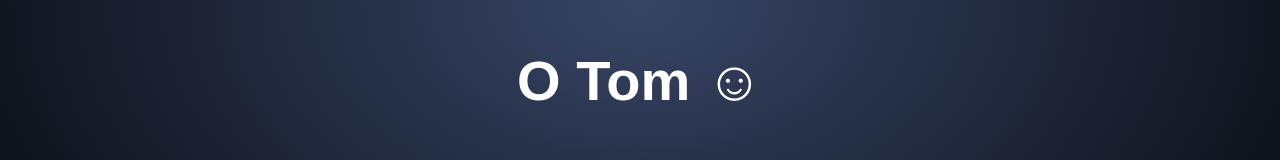
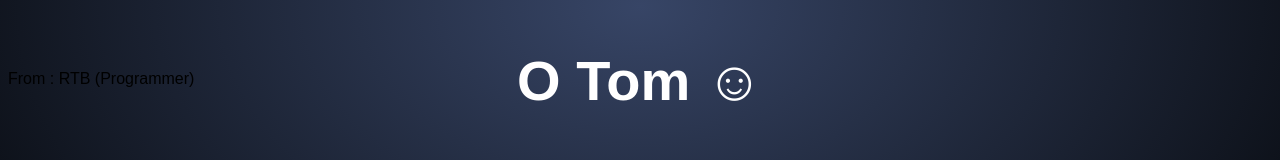
Before and after one commit to Nanra/happy-birthday-otom, a plain HTML site: page index.html in a window 1280 px wide. Shown: the part 394-554 px from the top of the page. Drawn offline with Linux system fonts and the light colour scheme; a web font is replaced by a local one.

Commit message:
Third commit

```diff
--- a/index.html
+++ b/index.html
@@ -386,6 +386,8 @@
         }
     </script>
 
+<p>From : RTB (Programmer)</p>
+
 </body>
 
 </html>
```
